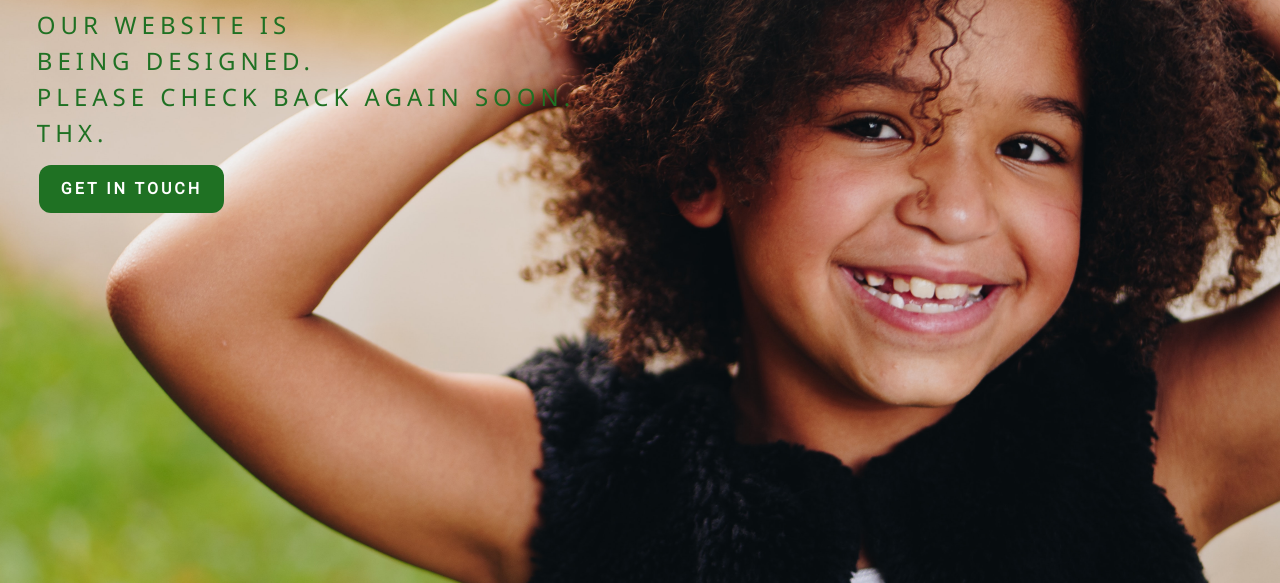
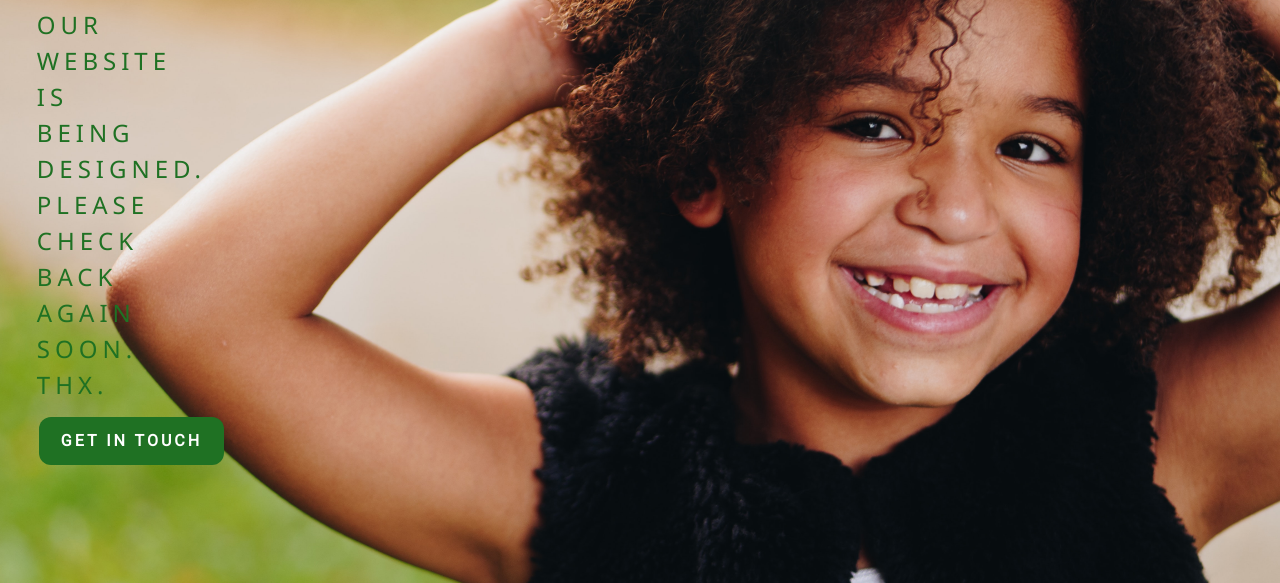
Before and after one commit to thefuturekids/thefuturekids.github.io, a plain HTML site: page index.html in a window 1280 px wide. Shown: the part 217-800 px from the top of the page. Drawn offline with Linux system fonts and the light colour scheme.

Commit message:
Update index.html

```diff
--- a/index.html
+++ b/index.html
@@ -89,7 +89,7 @@ body, html {height: 100%}
 <div class="bgimg1 w3-display-container w3-animate-opacity w3-text-white"style="letter-spacing:5px;">
   <div class="w3-display-position w3-padding-large">
     <h1 class="w3-jumbo w3-animate-top" style="font-weight: lighter">FutureKids</h1>
-    <h3 style="color: #1f7123; font-weight: lighter;">OUR WEBSITE IS<br/>BEING DESIGNED.<br/>PLEASE CHECK BACK AGAIN SOON.<br/>THX.</h3>
+    <h3 style="color: #1f7123; font-weight: lighter;">OUR<br/>WEBSITE<br/>IS<br/>BEING<br/>DESIGNED.<br/>PLEASE<br/>CHECK<br/>BACK<br/>AGAIN<br/>SOON.<br/>THX.</h3>
     <a href="mailto:futurekids.charity@gmail.com">
     <button class="button button1"><b>GET IN TOUCH</b></button>
   </a>
```
